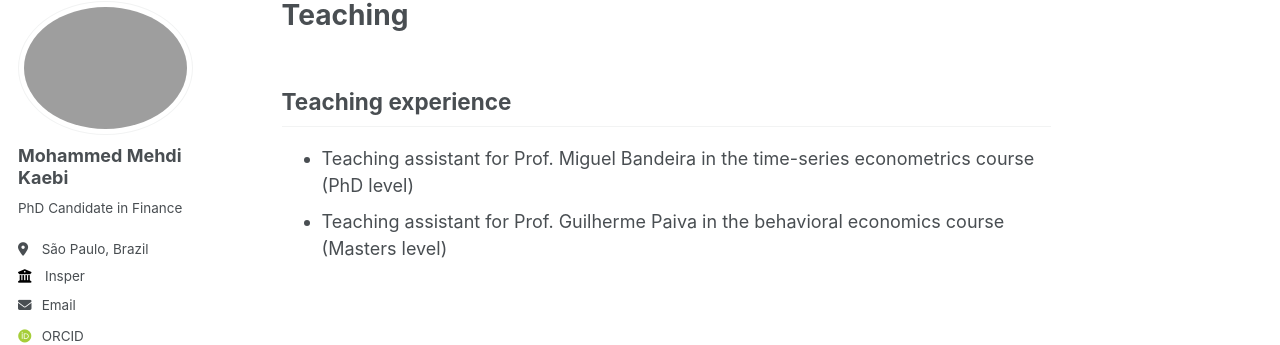
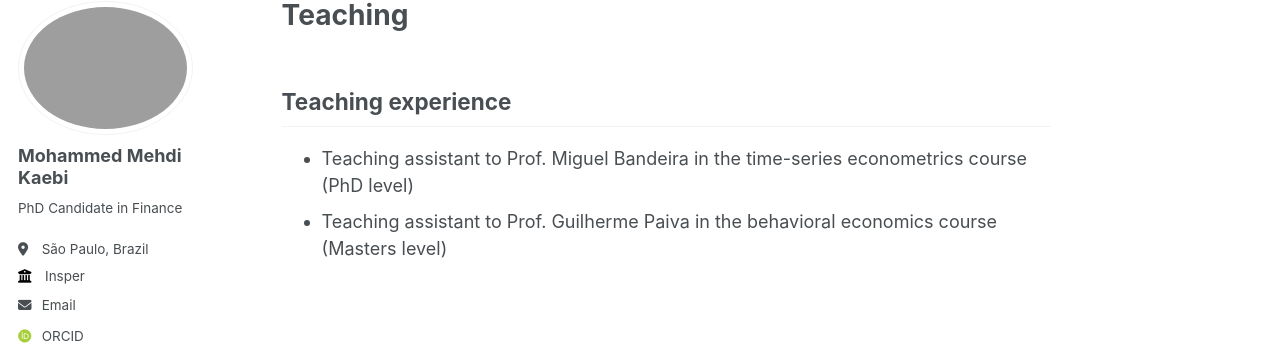
Before and after one commit to mkaebi/mkaebi.github.io, a Jekyll site: the page built from _pages/teaching.md, in a window 1280 px wide. Shown: the part 105-450 px from the top of the page. Built offline with Jekyll 4.4.1, drawn with Linux system fonts in a browser that asks for light colours; some web fonts are replaced.

Commit message:
Correct teaching assistant phrasing in teaching.md

```diff
--- a/_pages/teaching.md
+++ b/_pages/teaching.md
@@ -8,5 +8,5 @@ redirect_from:
 ---
 ## Teaching experience
 
-* Teaching assistant for Prof. Miguel Bandeira in the time-series econometrics course (PhD level)
-* Teaching assistant for Prof. Guilherme Paiva in the behavioral economics course (Masters level)
+* Teaching assistant to Prof. Miguel Bandeira in the time-series econometrics course (PhD level)
+* Teaching assistant to Prof. Guilherme Paiva in the behavioral economics course (Masters level)
```
